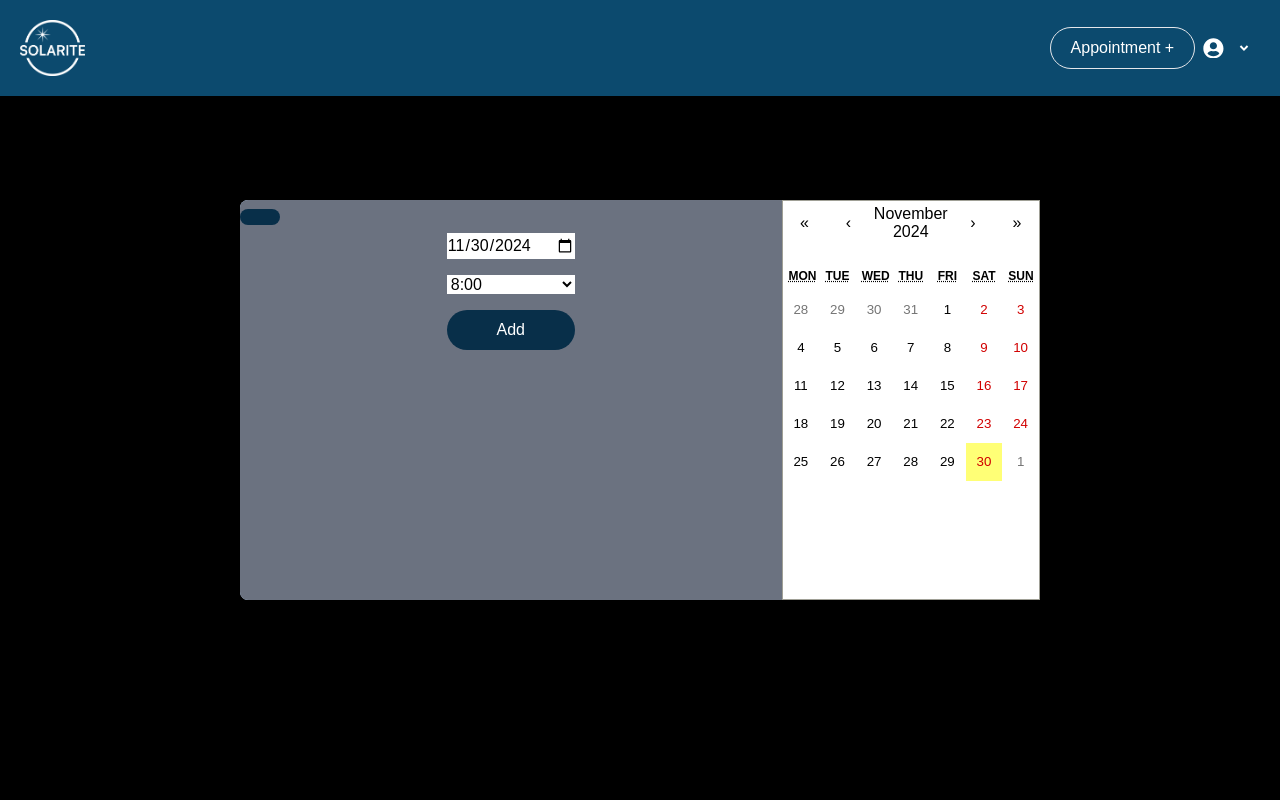
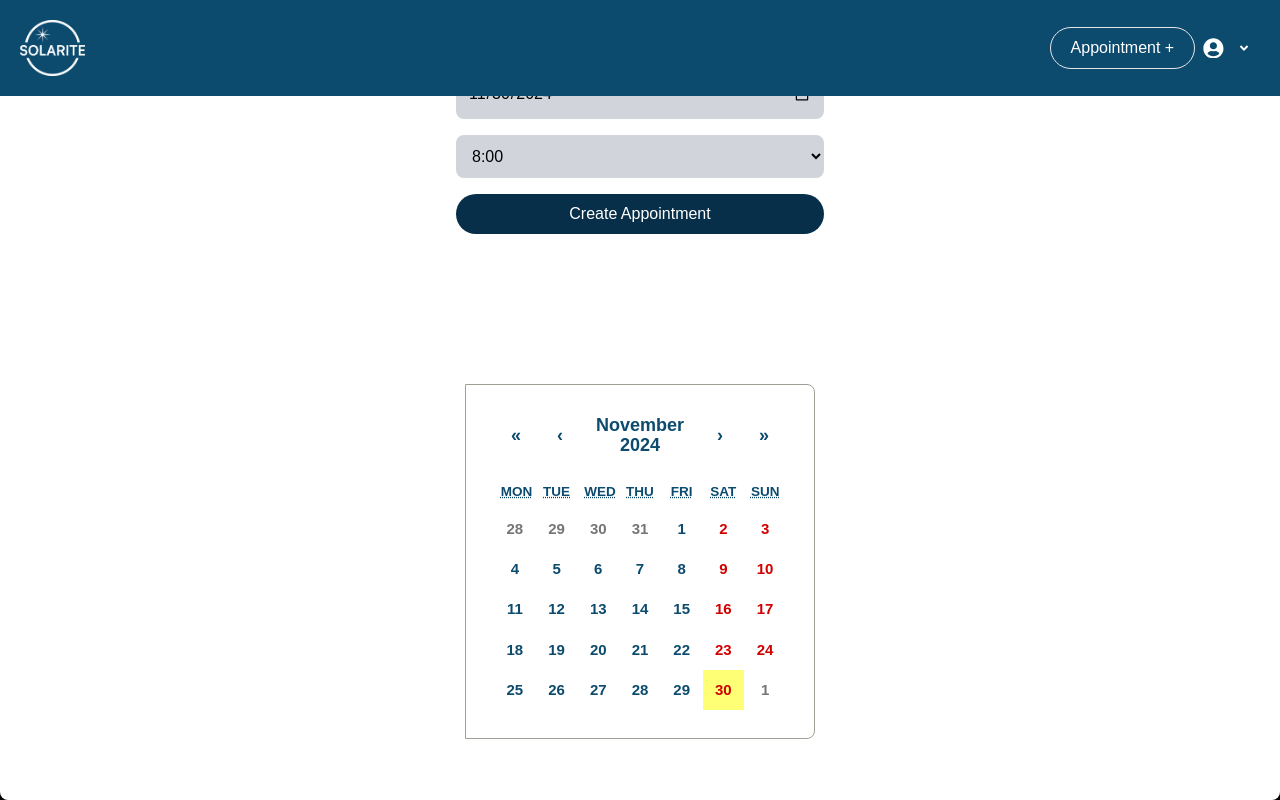
Before and after one commit to chingu-voyages/v52-tier2-team-25, a React (Vite) app in the folder solarite/: page /userPage in a window 1280 px wide. Built offline with nearby package versions, Linux system fonts and the light colour scheme; a web font is replaced by a local one.

Commit message:
More styling to resident portal

```diff
--- a/solarite/src/pages/UserPage/ui/AppointmentSetter.jsx
+++ b/solarite/src/pages/UserPage/ui/AppointmentSetter.jsx
@@ -117,20 +117,19 @@ export function AppointmentSetter() {
   };
 
   return (
-    <div className="flex bg-blue-200 rounded-lg absolute w-[50rem] h-[25rem]">
-      <div className="bg-gray-500 rounded-l-lg w-full">
-        <Button />
-        <div className="flex flex-col gap-4 w-36 m-auto p-2">
+    <div className="flex flex-wrap gap-5 bg-white rounded-lg absolute w-full h-full items-center justify-center">
+      <div className="rounded-l-lg w-[50%]">
+        <div className="flex flex-col gap-4 w-96 m-auto p-2">
           <input
             type="date"
             value={date}
             onChange={(e) => setDate(e.target.value)}
-            className="bg-white"
+            className="bg-gray-300 p-3 rounded-lg"
           />
           <select
             value={time}
             onChange={(e) => setTime(e.target.value)}
-            className="bg-white"
+            className="bg-gray-300 p-3 rounded-lg"
           >
             {Array.from({ length: 10 }, (_, i) => {
               const hour = 8 + i;
@@ -141,33 +140,45 @@ export function AppointmentSetter() {
               );
             })}
           </select>
-          <Button label="Add" onClick={addAppointment}/>
+          <Button label="Create Appointment" onClick={addAppointment} />
         </div>
       </div>
 
+      <div className="flex w-full justify-center items-center">
         <Calendar
-        className="custom-calendar"
+          className="custom-calendar rounded-r-lg p-7 text-lg font-semibold text-sky-900 flex flex-col items-center justify-center"
           onClickDay={handleDateClick}
           tileClassName={({ date }) => {
             const appointment = getAppointmentByDate(date);
             if (appointment) {
               return appointment.admin_id
                 ? "highlight-green"
-              : "highlight-yellow";
+                : "highlight-orange";
             }
             return null;
           }}
         />
         <style>{`
-        .highlight-yellow {
-          background-color: #ede883;
+        .highlight-orange {
+          background-color: #ff6d09;
           border-radius: 50%;
+          color: white;
+
+          &:hover {
+            color: black;
+          }
         }
         .highlight-green {
           background-color: #88e8a0;
           border-radius: 50%;
+          color: white;
+
+          &:hover {
+            color: white;
+          }
         }
       `}</style>
       </div>
+    </div>
   );
 }
```
Lines whose indentation alone changed are shown as unchanged.
